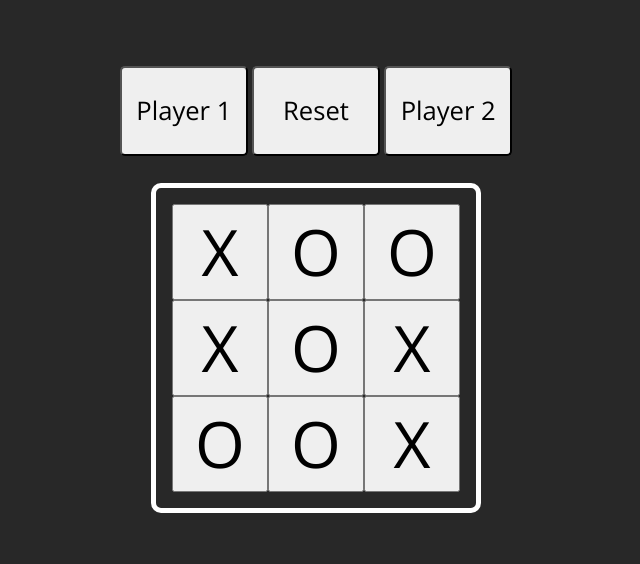
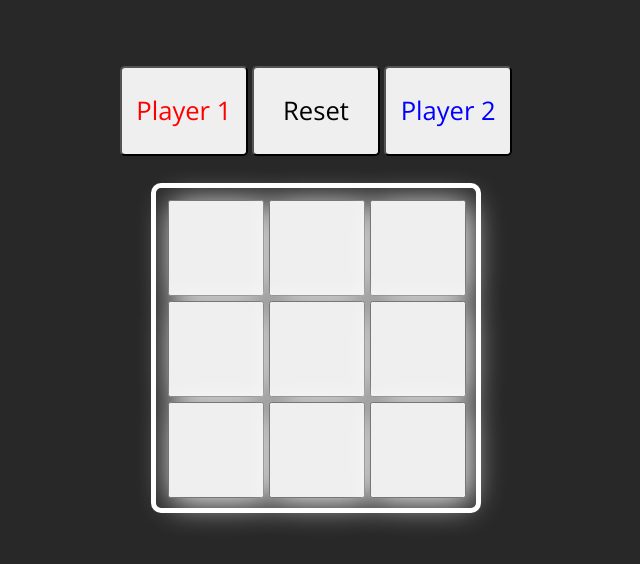
Before and after one commit to roanmorgan53/OnlineTicTacToe, a website: page index.html in a window 1280 px wide. Shown: the part 158-722 px from the top of the page, without its empty margins (332-972 px from the left). Drawn offline with nearby package versions, Linux system fonts and the light colour scheme.

Commit message:
UI Updates

```diff
--- a/index.html
+++ b/index.html
@@ -13,22 +13,23 @@
 
     <h1 class="header">Online TicTacToe!</h1>
     <div class="game">
+
         <div class="players"> <!--x, o, reset, and spectator-->
-            <button id="btnX">Player 1</button>
+            <button id="btnX" style="color:red">Player 1</button>
             <button id="btnR">Reset</button>
-            <button id="btnO">Player 2</button>
+            <button id="btnO" style="color:blue">Player 2</button>
         </div>
 
         <div class="game-window">
-            <button id="btn1">X</button>
-            <button id="btn2">O</button>
-            <button id="btn3">O</button>
-            <button id="btn4">X</button>
-            <button id="btn5">O</button>
-            <button id="btn6">X</button>
-            <button id="btn7">O</button>
-            <button id="btn8">O</button>
-            <button id="btn9">X</button>
+            <button id="btn1"></button>
+            <button id="btn2"></button>
+            <button id="btn3"></button>
+            <button id="btn4"></button>
+            <button id="btn5"></button>
+            <button id="btn6"></button>
+            <button id="btn7"></button>
+            <button id="btn8"></button>
+            <button id="btn9"></button>
         </div>
     </div>
     <!--actual game goes here, not too sure how to do that-->
--- a/style.css
+++ b/style.css
@@ -74,8 +74,8 @@ body h2 {
 
     position: relative;
 
-    top:5%;
-    left: 5%;
+    top:3%;
+    left:3%;
 
     justify-content: space-evenly;
     align-items: center;
@@ -84,12 +84,14 @@ body h2 {
     width: 30%;
     height: 30%;
 
-    margin: 0;
-    padding:0;
+    margin: 0.2vw;
+    padding: 0;
 
     float:left;
     clear:none;
 
     font-size: 5vw;
 
+    filter: drop-shadow(0.25rem 0.25rem 1rem rgb(255, 255, 255));
+
 }
```
